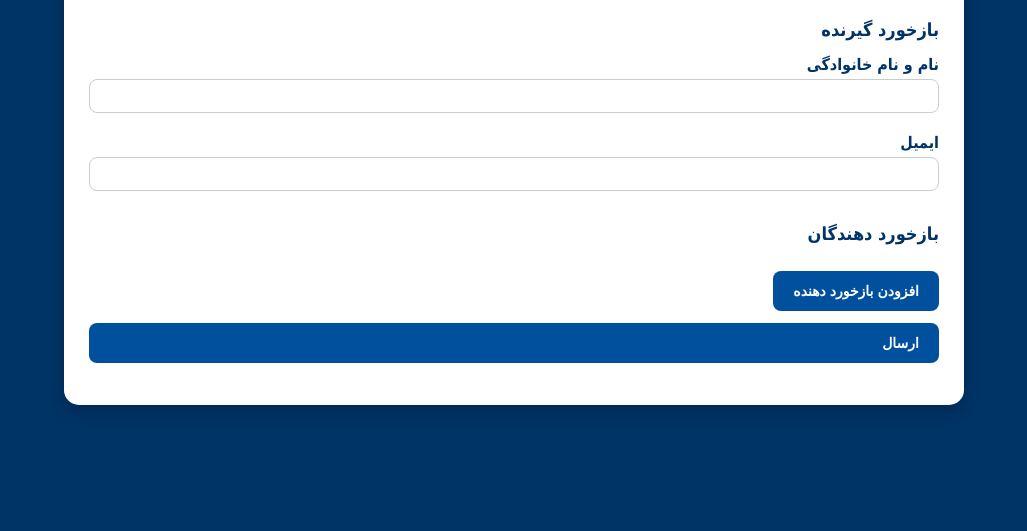
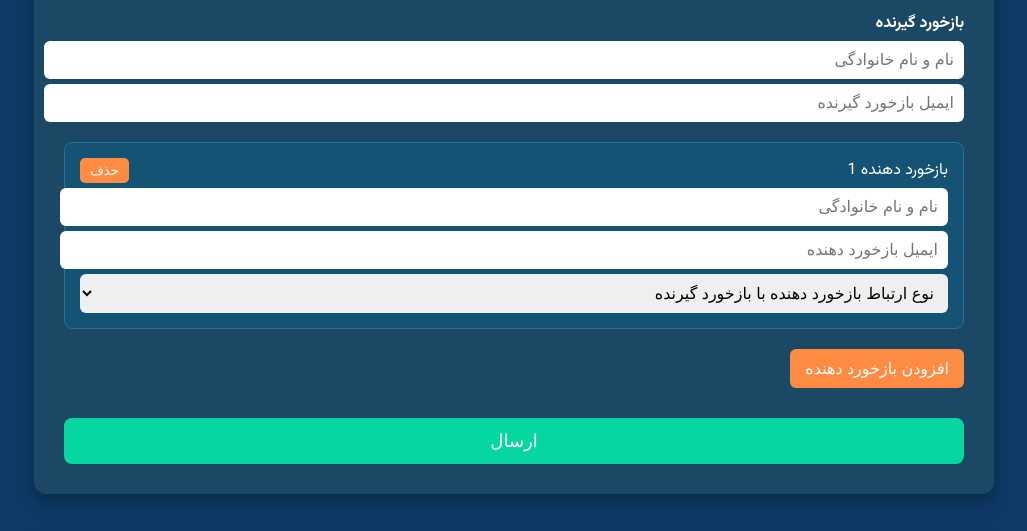
Before and after one commit to bahram-khakbaz/feedback-form, a plain HTML site: page index.html in a window 1280 px wide. Shown: the part 152-683 px from the top of the page, without its empty margins (126-1153 px from the left). Drawn offline with Linux system fonts and the light colour scheme.

Commit message:
index.html

```diff
--- a/index.html
+++ b/index.html
@@ -1,137 +1,134 @@
 <!DOCTYPE html>
-<html lang="fa">
+<html lang="fa" dir="rtl">
 <head>
   <meta charset="UTF-8">
+  <meta name="viewport" content="width=device-width, initial-scale=1.0">
   <title>فرم معرفی بازخورد دهندگان</title>
+  <link href="https://fonts.googleapis.com/css2?family=Vazirmatn:wght@400;700&display=swap" rel="stylesheet">
   <style>
     body {
-      font-family: Tahoma, Arial, sans-serif;
-      background-color: #003366;
-      padding: 40px 20px;
+      font-family: 'Vazirmatn', sans-serif;
+      background-color: #0D3B66; /* آبی نفتی */
+      color: #fff;
+      margin: 0;
+      padding: 0;
     }
-    .form-container {
-      background-color: #ffffff;
-      padding: 30px 25px;
-      border-radius: 15px;
-      max-width: 850px;
-      margin: auto;
-      box-shadow: 0px 6px 15px rgba(0,0,0,0.2);
-      direction: rtl;
+    .container {
+      max-width: 900px;
+      margin: 40px auto;
+      background-color: #1B4965;
+      border-radius: 12px;
+      padding: 30px;
+      box-shadow: 0 8px 20px rgba(0,0,0,0.3);
     }
-    h2 {
+    h1 {
       text-align: center;
-      margin-bottom: 25px;
-      color: #ffffff;
-      background-color: #00509e;
-      padding: 10px;
-      border-radius: 10px;
-      direction: ltr;
-    }
-    h3 {
-      text-align: right;
-      margin-top: 20px;
-      margin-bottom: 15px;
-      font-size: 18px;
-      color: #003366;
-      font-weight: bold;
+      margin-bottom: 30px;
+      font-size: 28px;
     }
     label {
       display: block;
-      margin-top: 8px;
+      margin-top: 15px;
       font-weight: bold;
-      text-align: right;
-      color: #003366;
     }
     input, select {
       width: 100%;
-      padding: 8px 10px;
+      padding: 10px;
       margin-top: 5px;
-      margin-bottom: 12px;
+      border-radius: 6px;
+      border: none;
+      font-size: 16px;
+    }
+    .feedback {
+      border: 1px solid #2A6F97;
+      padding: 15px;
+      margin-top: 20px;
       border-radius: 8px;
-      border: 1px solid #ccc;
-      box-sizing: border-box;
-      text-align: right;
-      font-size: 14px;
+      background-color: #145374;
     }
-    .feedback-holder {
-      border: 1px solid #ddd;
-      padding: 12px;
-      margin-bottom: 12px;
-      border-radius: 8px;
-      position: relative;
-      background-color: #f1f7ff;
+    .feedback-header {
+      display: flex;
+      justify-content: space-between;
+      align-items: center;
     }
-    .remove-btn {
-      position: absolute;
-      top: 5px;
-      left: 5px;
-      background-color: #ff4d4d;
-      color: white;
+    .feedback-header button {
+      background-color: #FF8C42;
+      color: #fff;
       border: none;
+      padding: 5px 10px;
       border-radius: 5px;
       cursor: pointer;
-      padding: 4px 8px;
-      font-size: 12px;
     }
-    .add-btn, input[type="submit"] {
-      margin-top: 12px;
-      padding: 12px 20px;
+    .feedback-header button:hover {
+      background-color: #FFA160;
+    }
+    #addFeedback {
+      margin-top: 20px;
+      background-color: #FF8C42;
+      color: #fff;
+      border: none;
+      padding: 10px 15px;
+      border-radius: 6px;
+      cursor: pointer;
+      font-size: 16px;
+    }
+    #addFeedback:hover {
+      background-color: #FFA160;
+    }
+    #submitBtn {
+      margin-top: 30px;
+      width: 100%;
+      padding: 12px;
+      font-size: 18px;
+      background-color: #06D6A0;
+      color: #fff;
       border: none;
       border-radius: 8px;
-      background-color: #00509e;
-      color: white;
       cursor: pointer;
-      float: right;
-      font-size: 14px;
-      font-weight: bold;
     }
-    .add-btn:hover, input[type="submit"]:hover {
-      background-color: #003f7f;
+    #submitBtn:hover {
+      background-color: #05c78a;
     }
-    .clearfix { clear: both; }
   </style>
 </head>
 <body>
-  <div class="form-container">
-    <h2>فرم معرفی بازخورد دهندگان</h2>
+  <div class="container">
+    <h1>فرم معرفی بازخورد دهندگان</h1>
 
-    <h3>بازخورد گیرنده</h3>
-    <label>نام و نام خانوادگی</label>
-    <input type="text" name="receiver_name" required>
-    <label>ایمیل</label>
-    <input type="email" name="receiver_email" required>
+    <label>بازخورد گیرنده</label>
+    <input type="text" id="receiver_name" placeholder="نام و نام خانوادگی">
+    <input type="email" id="receiver_email" placeholder="ایمیل بازخورد گیرنده">
 
-    <h3>بازخورد دهندگان</h3>
-    <div id="feedbackContainer"></div>
-    <button type="button" class="add-btn" id="addFeedbackBtn">افزودن بازخورد دهنده</button>
-    <div class="clearfix"></div>
+    <div id="feedbacks-container">
+      <!-- بازخورد دهنده‌ها اینجا اضافه می‌شوند -->
+    </div>
 
-    <input type="submit" value="ارسال" id="submitBtn">
-    <div class="clearfix"></div>
+    <button id="addFeedback">افزودن بازخورد دهنده</button>
+    <button id="submitBtn">ارسال</button>
   </div>
 
   <script>
-    const feedbackContainer = document.getElementById('feedbackContainer');
-    const addBtn = document.getElementById('addFeedbackBtn');
+    const feedbackContainer = document.getElementById('feedbacks-container');
+    const addBtn = document.getElementById('addFeedback');
+    const submitBtn = document.getElementById('submitBtn');
     let feedbackCount = 0;
     const maxFeedback = 40;
-    const webAppUrl = "https://script.google.com/macros/s/AKfycbzJYhlO40TF3_hUmSYaJbFg_zxbwWg9hkV4Jle92vyK6ThP6KZpcmvIgfcmp4zC2OGS/exec";
 
-    function createFeedbackItem() {
-      if(feedbackCount >= maxFeedback) return;
+    function createFeedback() {
+      if(feedbackCount >= maxFeedback) return alert('حداکثر 40 بازخورد دهنده مجاز است');
+      feedbackCount++;
 
-      feedbackCount++;
       const div = document.createElement('div');
-      div.className = 'feedback-holder';
+      div.className = 'feedback';
       div.innerHTML = `
-        <button type="button" class="remove-btn">حذف</button>
-        <label>نام و نام خانوادگی بازخورد دهنده</label>
-        <input type="text" name="feedback_name_${feedbackCount}" required>
-        <label>ایمیل بازخورد دهنده</label>
-        <input type="email" name="feedback_email_${feedbackCount}" required>
-        <label>نوع ارتباط با بازخورد گیرنده</label>
-        <select name="feedback_relation_${feedbackCount}" required>
-          <option value="">انتخاب کنید</option>
+        <div class="feedback-header">
+          <span>بازخورد دهنده ${feedbackCount}</span>
+          <button type="button" onclick="this.closest('.feedback').remove(); feedbackCount--;">حذف</button>
+        </div>
+        <input type="text" class="fb_name" placeholder="نام و نام خانوادگی">
+        <input type="email" class="fb_email" placeholder="ایمیل بازخورد دهنده">
+        <select class="fb_relation">
+          <option value="">نوع ارتباط بازخورد دهنده با بازخورد گیرنده</option>
           <option value="مدیر">مدیر</option>
           <option value="تحت سرپرستی">تحت سرپرستی</option>
           <option value="همکار">همکار</option>
@@ -139,45 +136,211 @@
         </select>
       `;
       feedbackContainer.appendChild(div);
-
-      const removeBtn = div.querySelector('.remove-btn');
-      removeBtn.addEventListener('click', () => {
-        div.remove();
-        feedbackCount--;
-      });
     }
 
-    addBtn.addEventListener('click', createFeedbackItem);
+    addBtn.addEventListener('click', createFeedback);
 
-    document.getElementById('submitBtn').addEventListener('click', () => {
+    submitBtn.addEventListener('click', () => {
       const formData = {
-        receiver_name: document.querySelector('input[name="receiver_name"]').value,
-        receiver_email: document.querySelector('input[name="receiver_email"]').value,
+        receiver_name: document.getElementById('receiver_name').value,
+        receiver_email: document.getElementById('receiver_email').value,
         feedbacks: []
       };
-      const holders = document.querySelectorAll('.feedback-holder');
-      holders.forEach(holder => {
+
+      document.querySelectorAll('.feedback').forEach(fb => {
         formData.feedbacks.push({
-          name: holder.querySelector('input[type="text"]').value,
-          email: holder.querySelector('input[type="email"]').value,
-          relation: holder.querySelector('select').value
+          name: fb.querySelector('.fb_name').value,
+          email: fb.querySelector('.fb_email').value,
+          relation: fb.querySelector('.fb_relation').value
         });
       });
 
-      // ارسال داده‌ها به Google Apps Script Web App
-      fetch(webAppUrl, {
+      // ارسال به Google Apps Script Web App
+      fetch("https://script.google.com/macros/s/AKfycbzJYhlO40TF3_hUmSYaJbFg_zxbwWg9hkV4Jle92vyK6ThP6KZpcmvIgfcmp4zC2OGS/exec", {
         method: "POST",
-        mode: "no-cors",
-        headers: {
-          'Content-Type': 'application/json'
-        },
+        headers: {"Content-Type": "application/json"},
         body: JSON.stringify(formData)
-      });
+      })
+      .then(res => res.text())
+      .then(res => alert('اطلاعات با موفقیت ارسال شد!'))
+      .catch(err => alert('خطا در ارسال اطلاعات'));
+    });
 
-      feedbackContainer.innerHTML = '';
-      feedbackCount = 0;
-      alert('اطلاعات با موفقیت ثبت شد.');
-    });
+    // اضافه کردن یک بازخورد دهنده به صورت پیش‌فرض
+    createFeedback();
   </script>
 </body>
 </html>
+<!DOCTYPE html>
+<html lang="fa" dir="rtl">
+<head>
+  <meta charset="UTF-8">
+  <meta name="viewport" content="width=device-width, initial-scale=1.0">
+  <title>فرم معرفی بازخورد دهندگان</title>
+  <link href="https://fonts.googleapis.com/css2?family=Vazirmatn:wght@400;700&display=swap" rel="stylesheet">
+  <style>
+    body {
+      font-family: 'Vazirmatn', sans-serif;
+      background-color: #0D3B66; /* آبی نفتی */
+      color: #fff;
+      margin: 0;
+      padding: 0;
+    }
+    .container {
+      max-width: 900px;
+      margin: 40px auto;
+      background-color: #1B4965;
+      border-radius: 12px;
+      padding: 30px;
+      box-shadow: 0 8px 20px rgba(0,0,0,0.3);
+    }
+    h1 {
+      text-align: center;
+      margin-bottom: 30px;
+      font-size: 28px;
+    }
+    label {
+      display: block;
+      margin-top: 15px;
+      font-weight: bold;
+    }
+    input, select {
+      width: 100%;
+      padding: 10px;
+      margin-top: 5px;
+      border-radius: 6px;
+      border: none;
+      font-size: 16px;
+    }
+    .feedback {
+      border: 1px solid #2A6F97;
+      padding: 15px;
+      margin-top: 20px;
+      border-radius: 8px;
+      background-color: #145374;
+    }
+    .feedback-header {
+      display: flex;
+      justify-content: space-between;
+      align-items: center;
+    }
+    .feedback-header button {
+      background-color: #FF8C42;
+      color: #fff;
+      border: none;
+      padding: 5px 10px;
+      border-radius: 5px;
+      cursor: pointer;
+    }
+    .feedback-header button:hover {
+      background-color: #FFA160;
+    }
+    #addFeedback {
+      margin-top: 20px;
+      background-color: #FF8C42;
+      color: #fff;
+      border: none;
+      padding: 10px 15px;
+      border-radius: 6px;
+      cursor: pointer;
+      font-size: 16px;
+    }
+    #addFeedback:hover {
+      background-color: #FFA160;
+    }
+    #submitBtn {
+      margin-top: 30px;
+      width: 100%;
+      padding: 12px;
+      font-size: 18px;
+      background-color: #06D6A0;
+      color: #fff;
+      border: none;
+      border-radius: 8px;
+      cursor: pointer;
+    }
+    #submitBtn:hover {
+      background-color: #05c78a;
+    }
+  </style>
+</head>
+<body>
+  <div class="container">
+    <h1>فرم معرفی بازخورد دهندگان</h1>
+
+    <label>بازخورد گیرنده</label>
+    <input type="text" id="receiver_name" placeholder="نام و نام خانوادگی">
+    <input type="email" id="receiver_email" placeholder="ایمیل بازخورد گیرنده">
+
+    <div id="feedbacks-container">
+      <!-- بازخورد دهنده‌ها اینجا اضافه می‌شوند -->
+    </div>
+
+    <button id="addFeedback">افزودن بازخورد دهنده</button>
+    <button id="submitBtn">ارسال</button>
+  </div>
+
+  <script>
+    const feedbackContainer = document.getElementById('feedbacks-container');
+    const addBtn = document.getElementById('addFeedback');
+    const submitBtn = document.getElementById('submitBtn');
+    let feedbackCount = 0;
+    const maxFeedback = 40;
+
+    function createFeedback() {
+      if(feedbackCount >= maxFeedback) return alert('حداکثر 40 بازخورد دهنده مجاز است');
+      feedbackCount++;
+
+      const div = document.createElement('div');
+      div.className = 'feedback';
+      div.innerHTML = `
+        <div class="feedback-header">
+          <span>بازخورد دهنده ${feedbackCount}</span>
+          <button type="button" onclick="this.closest('.feedback').remove(); feedbackCount--;">حذف</button>
+        </div>
+        <input type="text" class="fb_name" placeholder="نام و نام خانوادگی">
+        <input type="email" class="fb_email" placeholder="ایمیل بازخورد دهنده">
+        <select class="fb_relation">
+          <option value="">نوع ارتباط بازخورد دهنده با بازخورد گیرنده</option>
+          <option value="مدیر">مدیر</option>
+          <option value="تحت سرپرستی">تحت سرپرستی</option>
+          <option value="همکار">همکار</option>
+          <option value="مشتری">مشتری</option>
+        </select>
+      `;
+      feedbackContainer.appendChild(div);
+    }
+
+    addBtn.addEventListener('click', createFeedback);
+
+    submitBtn.addEventListener('click', () => {
+      const formData = {
+        receiver_name: document.getElementById('receiver_name').value,
+        receiver_email: document.getElementById('receiver_email').value,
+        feedbacks: []
+      };
+
+      document.querySelectorAll('.feedback').forEach(fb => {
+        formData.feedbacks.push({
+          name: fb.querySelector('.fb_name').value,
+          email: fb.querySelector('.fb_email').value,
+          relation: fb.querySelector('.fb_relation').value
+        });
+      });
+
+      // ارسال به Google Apps Script Web App
+      fetch("https://script.google.com/macros/s/AKfycbzJYhlO40TF3_hUmSYaJbFg_zxbwWg9hkV4Jle92vyK6ThP6KZpcmvIgfcmp4zC2OGS/exec", {
+        method: "POST",
+        headers: {"Content-Type": "application/json"},
+        body: JSON.stringify(formData)
+      })
+      .then(res => res.text())
+      .then(res => alert('اطلاعات با موفقیت ارسال شد!'))
+      .catch(err => alert('خطا در ارسال اطلاعات'));
+    });
+
+    // اضافه کردن یک بازخورد دهنده به صورت پیش‌فرض
+    createFeedback();
+  </script>
+</body>
+</html>
```
